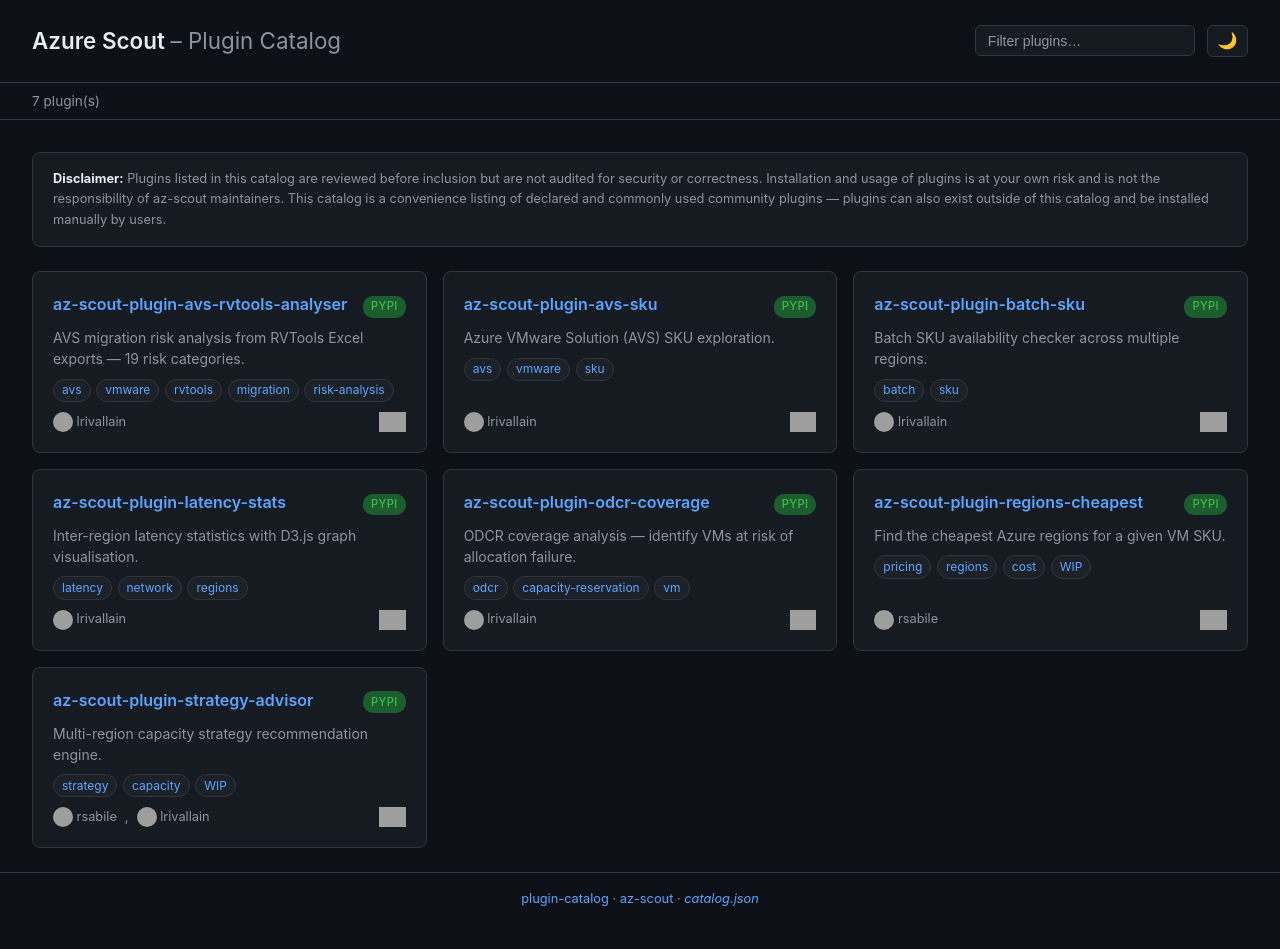
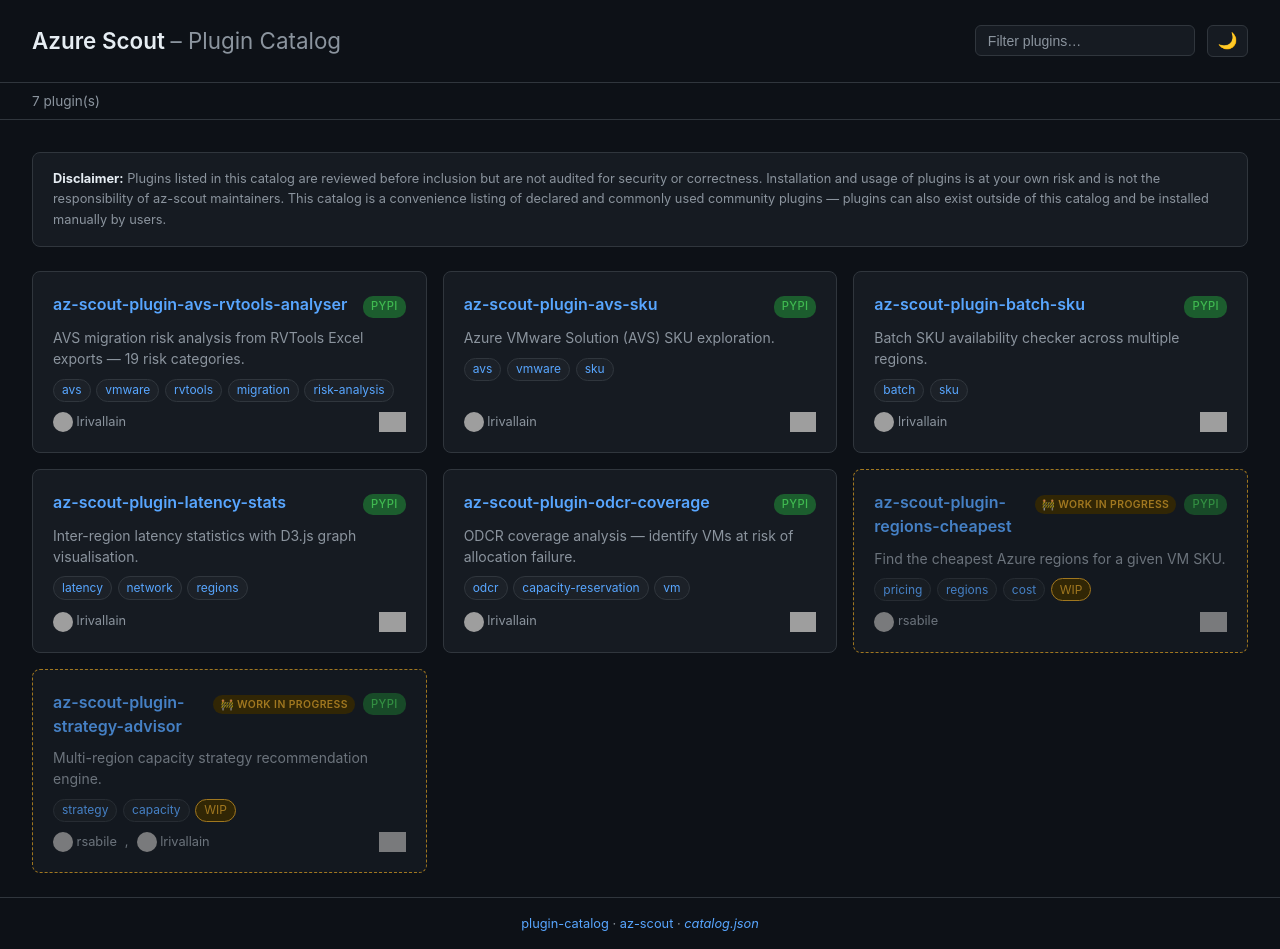
Before and after one commit to az-scout/plugin-catalog, a plain HTML site: page index.html in a window 1280 px wide. Before the commit the page ends 925 px from the top, so only its background shows below. Drawn offline with Linux system fonts and the light colour scheme; grey boxes are pictures that could not be loaded.

Commit message:
WIP tagged plugin will be displayed with a custom layout (#7)

```diff
--- a/index.html
+++ b/index.html
@@ -91,6 +91,36 @@
       transition: border-color 0.15s;
     }
     .card:hover { border-color: var(--accent); }
+    .card.wip {
+      border-color: #d29922;
+      border-style: dashed;
+      opacity: 0.75;
+    }
+    .card.wip:hover { border-color: #e3b341; opacity: 1; }
+    .wip-badge {
+      font-size: 0.65rem;
+      padding: 0.1rem 0.45rem;
+      border-radius: 10px;
+      font-weight: 600;
+      text-transform: uppercase;
+      letter-spacing: 0.04em;
+      background: #3d2e00;
+      color: #d29922;
+      flex-shrink: 0;
+    }
+    [data-theme="light"] .wip-badge { background: #fff8c5; color: #9a6700; }
+    [data-theme="light"] .card.wip { border-color: #bf8700; }
+    [data-theme="light"] .card.wip:hover { border-color: #9a6700; }
+    .tag-wip {
+      background: #3d2e00 !important;
+      border-color: #d29922 !important;
+      color: #d29922 !important;
+    }
+    [data-theme="light"] .tag-wip {
+      background: #fff8c5 !important;
+      border-color: #bf8700 !important;
+      color: #9a6700 !important;
+    }
     .card-header {
       display: flex;
       align-items: baseline;
@@ -236,21 +266,27 @@
     });
 
     function renderCard(p) {
+      const isWip = (p.tags || []).some(t => t.toLowerCase() === "wip");
+
       const authors = (p.authors || []).map(a =>
         `<a href="https://github.com/${encodeURIComponent(a)}" title="${escapeHtml(a)}"><img src="https://github.com/${encodeURIComponent(a)}.png?size=40" alt="${escapeHtml(a)}"> ${escapeHtml(a)}</a>`
       ).join(", ");
 
-      const tags = (p.tags || []).map(t =>
-        `<span class="tag">${escapeHtml(t)}</span>`
-      ).join("");
+      const tags = (p.tags || []).map(t => {
+        const cls = t.toLowerCase() === "wip" ? "tag tag-wip" : "tag";
+        return `<span class="${cls}">${escapeHtml(t)}</span>`;
+      }).join("");
 
       const pypi = p.source === "pypi"
         ? `<span class="pypi-badge"><a href="https://pypi.org/project/${encodeURIComponent(p.name)}/"><img src="https://img.shields.io/pypi/v/${encodeURIComponent(p.name)}?label=pypi" alt="PyPI"></a></span>`
         : "";
 
-      return `<div class="card" data-name="${escapeHtml(p.name)}" data-tags="${escapeHtml((p.tags||[]).join(" "))}" data-desc="${escapeHtml(p.description)}">
+      const wipBadge = isWip ? '<span class="wip-badge">🚧 work in progress</span>' : '';
+
+      return `<div class="card${isWip ? ' wip' : ''}" data-name="${escapeHtml(p.name)}" data-tags="${escapeHtml((p.tags||[]).join(" "))}" data-desc="${escapeHtml(p.description)}">
         <div class="card-header">
           <a class="card-name" href="${escapeHtml(p.repository)}">${escapeHtml(p.name)}</a>
+          ${wipBadge}
           <span class="card-source source-${escapeHtml(p.source)}">${escapeHtml(p.source)}</span>
         </div>
         <div class="card-desc">${escapeHtml(p.description)}</div>
```
